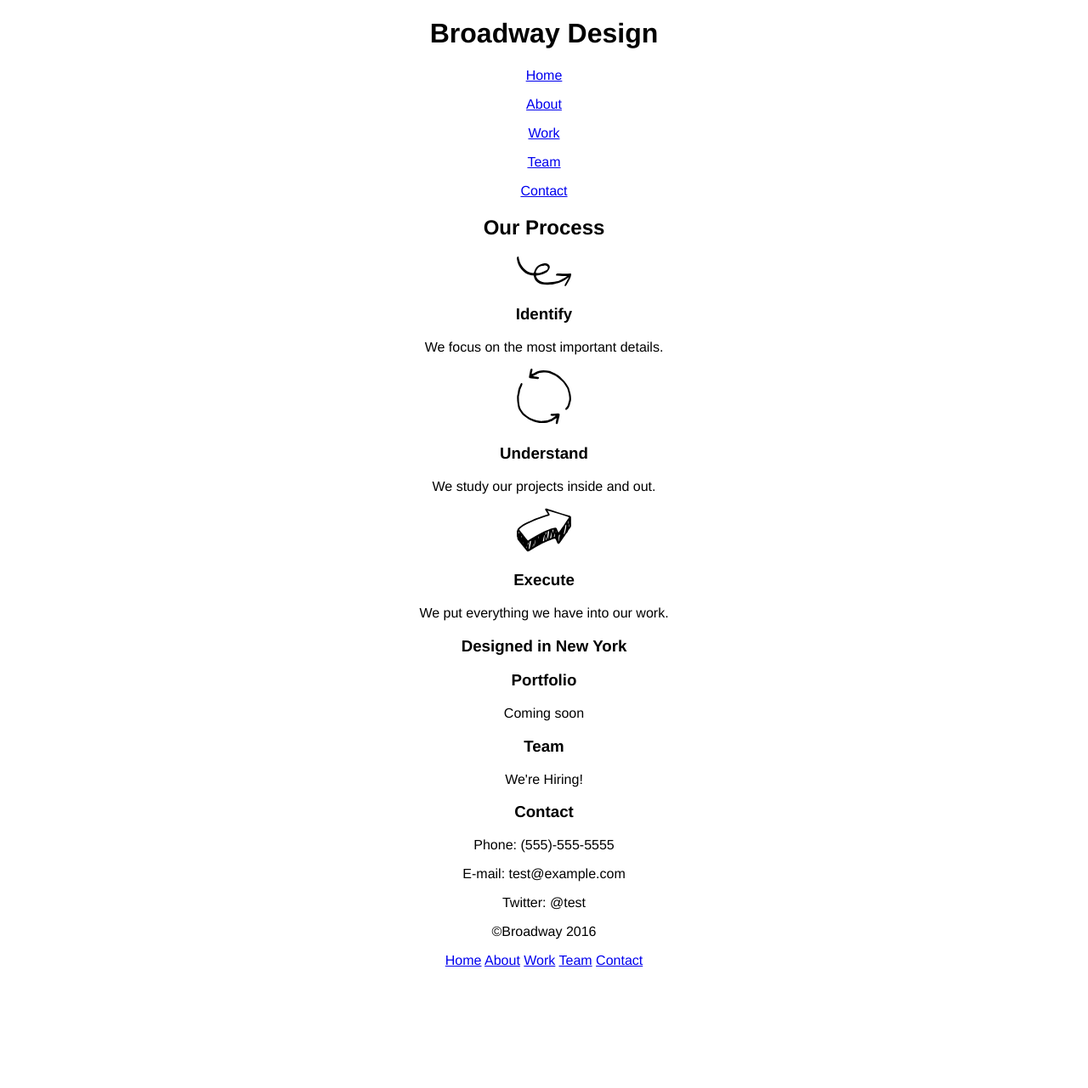
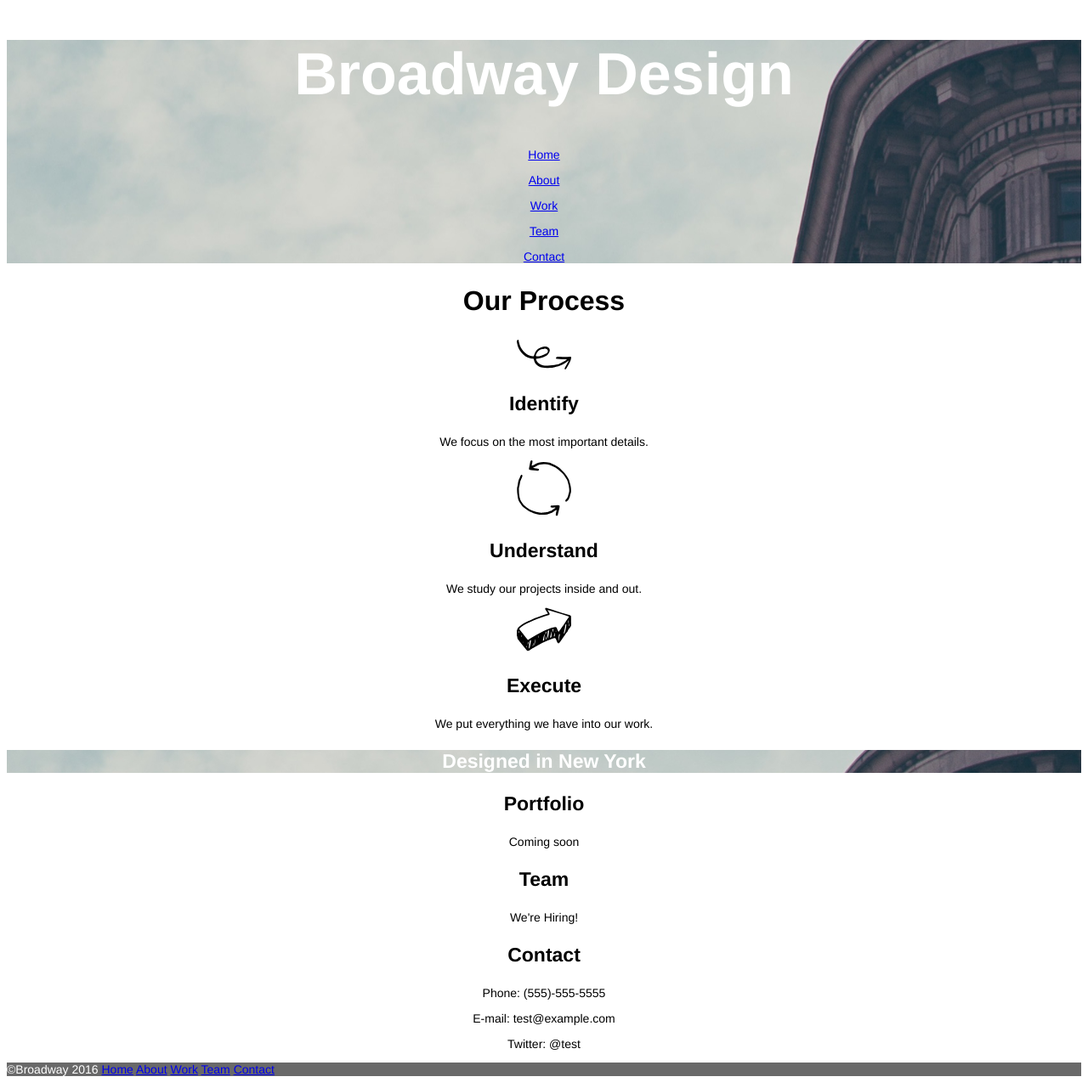
Before and after one commit to Romalto/broadway, a plain HTML site: page index.html in a window 1280 px wide. Shown: the whole page at 85% size. Before the commit the page ends 1148 px from the top, so only its background shows below. Drawn offline with Linux system fonts and the light colour scheme.

Commit message:
Integrated background.

```diff
--- a/index.html
+++ b/index.html
@@ -2,7 +2,8 @@
 <html>
   <head>
     <title>Broadway Design Studio</title>
-    <link rel="stylesheet" href="/resources/css/style.css">
+    <link rel="stylesheet" href="./resources/css/style.css" type="text/css">
+
   </head>
 
   <body>
@@ -10,6 +11,7 @@
 
     <div class="header">
       <h1>Broadway Design</h1>
+      <div class="menu">
         <p><a href="#"> Home</a></p>
         <p><a href="#"> About</a></p>
         <p><a href="#"> Work</a></p>
@@ -18,7 +20,10 @@
 
       </div>
 
+    </div>
+
     <!-- Process describtion -->
+
     <h2>Our Process</h2>
     <img src="./resources/images/identify.svg" alt="identify">
     <h3>Identify</h3>
@@ -33,23 +38,28 @@
       <p>We put everything we have into our work.</p>
 
     <!-- Lower section -->
-    <h3>Designed in New York</h3>
+    <h3 id="Subsection">Designed in New York</h3>
+
     <h3>Portfolio</h3>
       <p>Coming soon</p>
+
     <h3>Team</h3>
       <p>We're Hiring!</p>
+
     <h3>Contact</h3>
       <p>Phone: (555)-555-5555</p>
       <p>E-mail: test@example.com</p>
       <p>Twitter: @test</p>
 
   <div class="Footer">
-    <p>&copy;Broadway 2016</p>
+    <p>
+      &copy;Broadway 2016
       <a href="#">Home</a>
       <a href="#">About</a>
       <a href="#">Work</a>
       <a href="#">Team</a>
       <a href="#">Contact</a>
+    </p>
 
   </div>
 
--- a/resources/css/style.css
+++ b/resources/css/style.css
@@ -1,5 +1,45 @@
 body {
   text-align: center;
   font-family: helvetica;
-  color: black;
+  color:black;
 }
+
+h1 {
+  font-size:  70px;
+  font-weight: bold;
+  color: white;
+}
+
+h2  {
+  font-size: 32px;
+  font-weight: bold;
+}
+
+h3  {
+  font-size: 23px;
+  font-weight: bold;
+  }
+
+  p {
+    font-size: 14px;
+  }
+
+.header {
+  font-size: 18px;
+  color: white;
+  background-image: url("../images/the-flatiron-building.png");
+}
+
+#Subsection {
+  font-size: 23px;
+  font-weight: bold;
+  color: white;
+  background-image: url("../images/the-flatiron-building.png");
+}
+
+.Footer {
+  text-align: left;
+  font-size: 11px;
+  color: white;
+  background-color: dimgray;
+}
```
Lines whose indentation alone changed are shown as unchanged.
